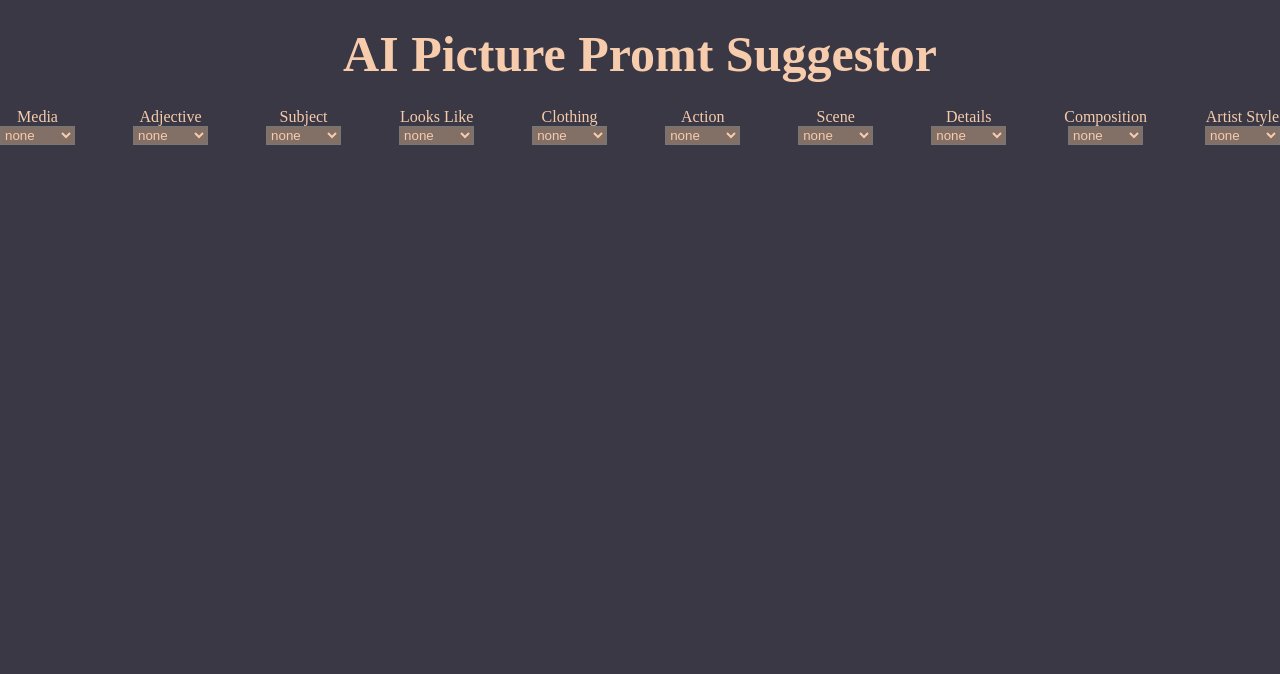
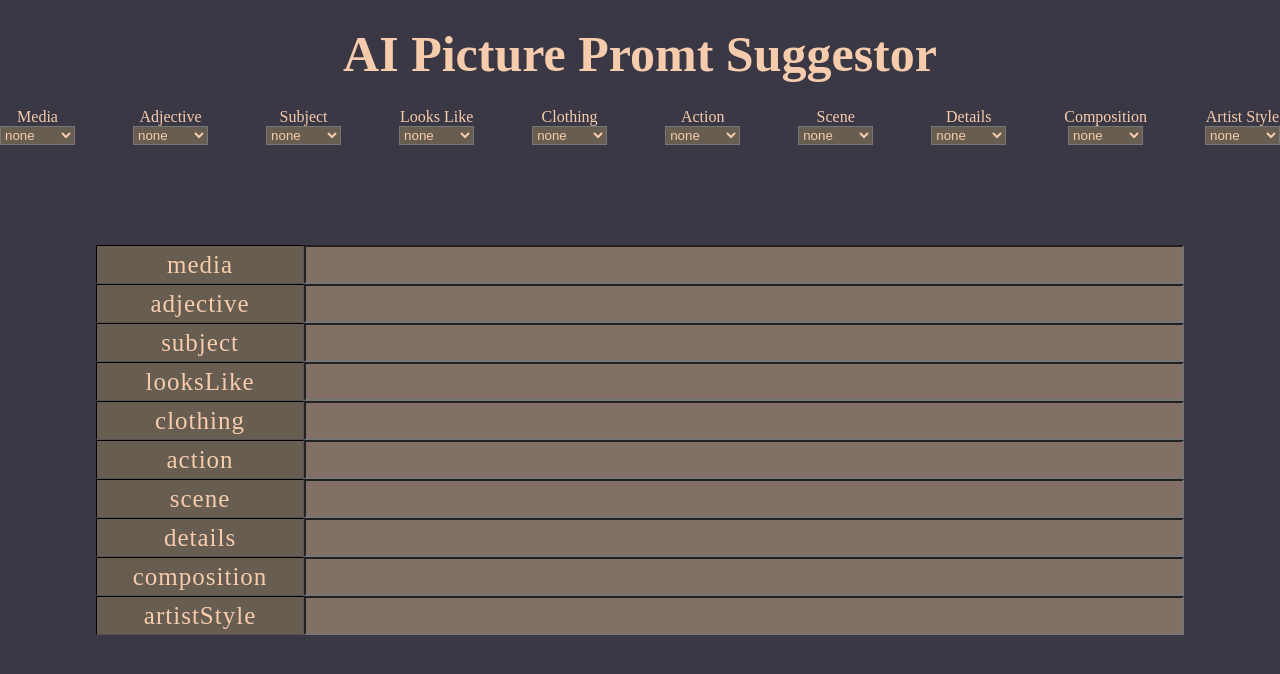
Before and after one commit to Zakhya/AI-Art-Prompt-Generator, a plain HTML site: page index.html in a window 1280 px wide. Drawn offline with Linux system fonts and the light colour scheme.

Commit message:
added adjustment list that auto populates with dropdown value for fine tuning

```diff
--- a/index.html
+++ b/index.html
@@ -108,5 +108,9 @@
 
 </div>
 
+<div id="adjustmentListContainer">
+
+</div>
+
 </body>
 </html>
--- a/script.js
+++ b/script.js
@@ -1,9 +1,10 @@
 let recomendationSentence = document.getElementById('recommendationSentence')
+let adjustmentListContainer = document.getElementById('adjustmentListContainer')
 
 const updateFinalSentence = function(){
     recomendationSentence.innerHTML = ''
     Object.keys(currentRecomendationObject).forEach(key => {
-        if(currentRecomendationObject[key]=== '') return
+        if(currentRecomendationObject[key] === '') return
         let container = document.createElement('div')
         container.setAttribute('class', 'wordContainer')
         let label = document.createElement('p')
@@ -20,6 +21,17 @@ const updateFinalSentence = function(){
     console.log(currentRecomendationObject)
     console.log('update ran')
 }
+const updateAdjustmentList = function(){
+    let inputList = adjustmentListContainer.querySelectorAll('input.adjustmentInput')
+    Object.keys(currentRecomendationObject).forEach(key => {
+        inputList.forEach(a => {
+            if(a.id === `${[key]}AdjustmentInput`){
+                    a.value = ` ${currentRecomendationObject[key]}`
+            }
+        })
+    })
+    console.log(inputList)
+}
 
 let currentRecomendationObject = {
     media: '',
@@ -35,26 +47,49 @@ let currentRecomendationObject = {
 }
 
 const data = {
-    media:['Photo of', 'Picture of', 'Painting of', 'drone shot of'],
+    media:['Photo of a', 'Picture of a', 'Painting of a', 'drone shot of a'],
     adjective:[' angry', ' cute', ' fluffy'],
     subject: [' man', ' woman', ' bird', ' dog'],
-    looksLike: [' Selena Gomez', ' Chris Pratt'],
-    clothing: [' cape', ' hat', ' armor'],
+    looksLike: ['that looks like Selena Gomez', 'that looks like Chris Pratt'],
+    clothing: [' wearing a cape', ' wearing a hat', ' wearing a suit of armor'],
     action: [' fighting', ' running'],
-    scene: [' city streets', ' meadow', ' moutains', ' sunset'],
-    details: [' reflections', ' metal', ' action packed'],
-    composition: [' 8K', ' high detail', ' realistic'],
-    artistStyle: [' Dr. Suess']
+    scene: ['in the city streets,', ' in a meadow,', ' in the moutains,', ' in a sunset,'],
+    details: [' reflections,', ' metal,', ' action packed,'],
+    composition: [' 8K,', ' high detail,', ' realistic,'],
+    artistStyle: ['in the style of Dr. Suess']
 }
 
 Object.keys(data).forEach(key => {
     const dropdown = document.getElementById(`${key}`);
     dropdown.addEventListener('change', e => {
-        currentRecomendationObject[key] = e.target.value
+        if(e.target.value === 'none'){
+            currentRecomendationObject[key] = ''
+        } else {
+            currentRecomendationObject[key] = e.target.value
+        }
         console.log(currentRecomendationObject)
         updateFinalSentence()
+        updateAdjustmentList()
     })
+    // create adjustment list
+    const itemContainer = document.createElement('div')
+    itemContainer.setAttribute('class', 'adjustmentListItemContainer')
+    let itemlabel = document.createElement('label')
+    itemlabel.setAttribute('for', `${[key]}AdjustmentInput`)
+    itemlabel.setAttribute('class', `adjustmentInputLabel`)
+    itemlabel.textContent = key
+
+    let itemInput = document.createElement('input')
+    itemInput.setAttribute('id', `${[key]}AdjustmentInput`)
+    itemInput.setAttribute('class', `adjustmentInput`)
+    itemInput.setAttribute('type', 'text')
+
+    itemContainer.appendChild(itemlabel)
+    itemContainer.appendChild(itemInput)
+    adjustmentListContainer.appendChild(itemContainer)
+
     data[key].forEach(item => {
+        // populate dropdowns
         const option = document.createElement('option');
         option.value = item;
         option.textContent = item;
--- a/style.css
+++ b/style.css
@@ -25,10 +25,12 @@ header{
 
 .input{
     width: 75px;
-    background-color: #826F66;
+    /* background-color: #826F66; */
+    background-color: #675D50;
 }
 #recommendationSentence{
     display: flex;
+    flex-wrap: wrap;
     justify-content: center;
     text-align: center;
     font-size: 40px;
@@ -38,8 +40,33 @@ header{
     border-bottom: solid 1px #F7CCAC;
 }
 .wordContainer{
-    margin-inline: 20px;
+    margin: 20px;
 }
 .wordLabel{
     font-size: 17.5px;
 }
+#adjustmentListContainer{
+    display: flex;
+    flex-direction: column;
+    width: 85%;
+    margin: auto;
+    background-color: #675D50;
+}
+.adjustmentListItemContainer{
+    display: flex;
+    justify-content: space-between;
+}
+.adjustmentInput{
+    width: 85%;
+    height: 35px;
+    background-color: #826F66;
+}
+.adjustmentInputLabel{
+    display: flex;
+    justify-content: center;
+    align-items: center;
+    width: 20%;
+    font-size: 25px;
+    letter-spacing: 1px;
+    border: inset 1px black;
+}
```
